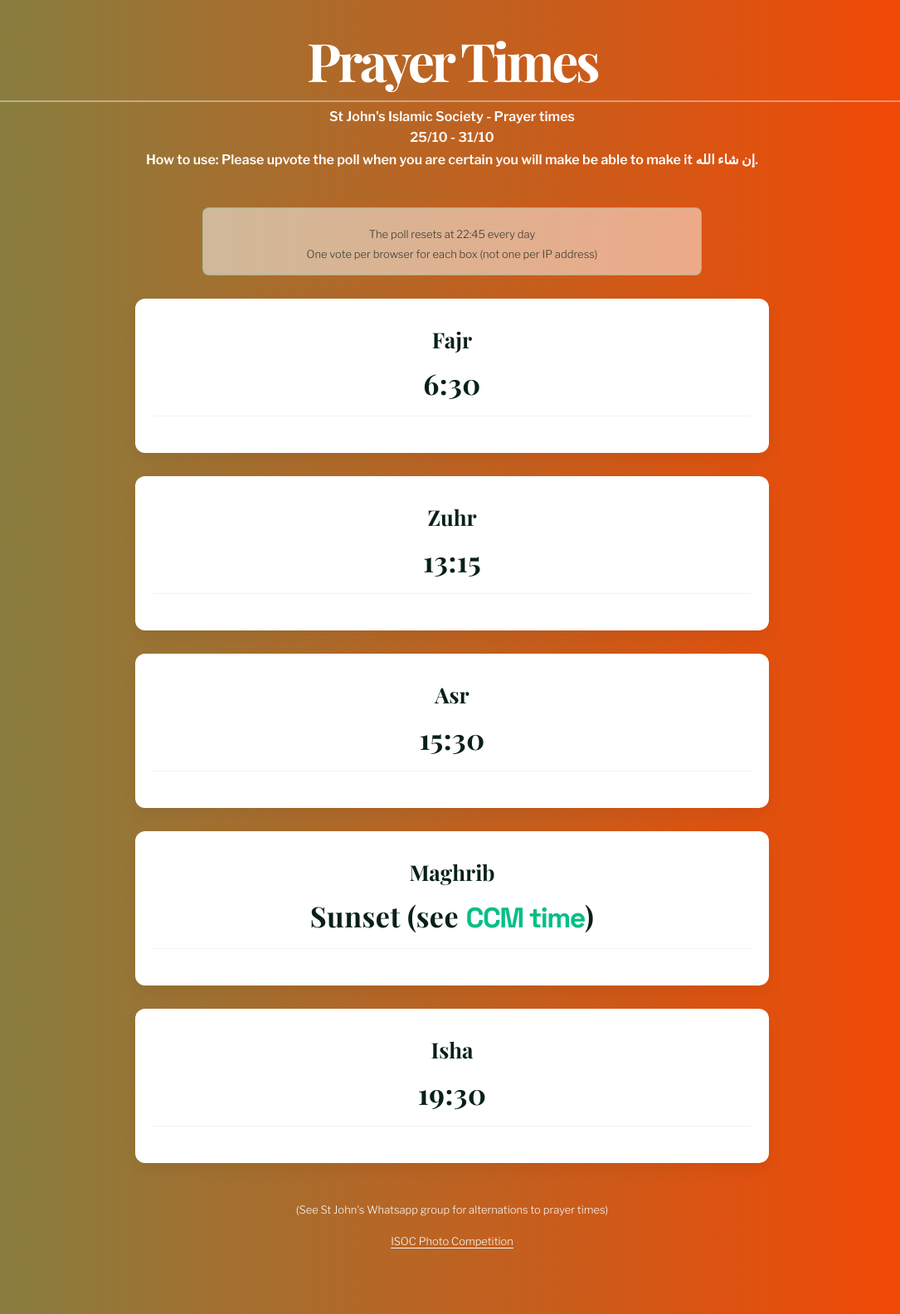
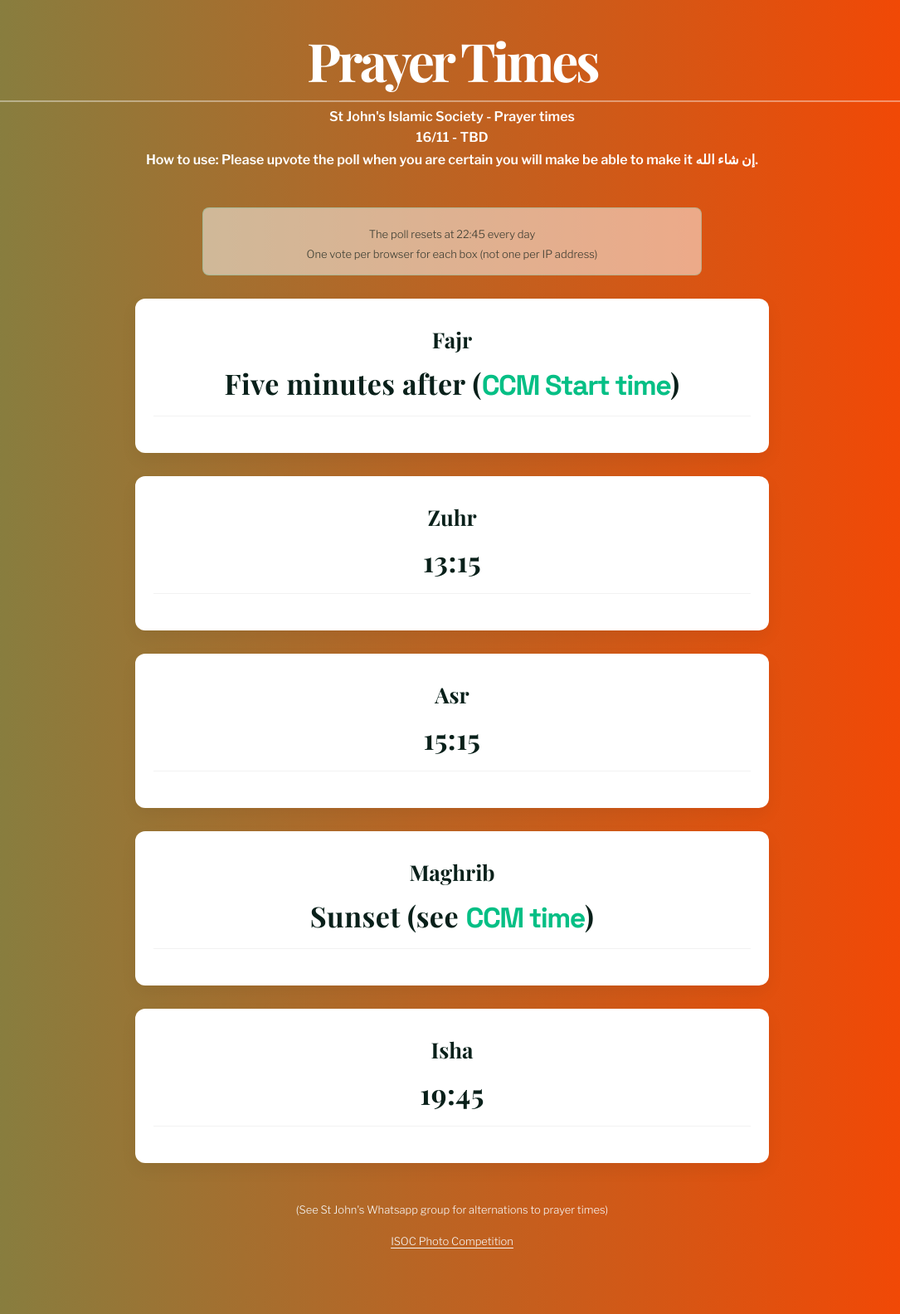
Before and after one commit to NotZakariya/NotZakariya.github.io, a Jekyll site: the page built from pages/prayertimes.md, in a window 1280 px wide. Shown: the whole page at 83% size, without its empty margins (95-1180 px from the left). Built offline with Jekyll 4.4.1, drawn with Linux system fonts in a browser that asks for light colours; a script that is not in the unit is left out.

Commit message:
Updated Prayer times

```diff
--- a/pages/prayertimes.md
+++ b/pages/prayertimes.md
@@ -12,7 +12,7 @@ no_container: true
     <header class="prayer-hero">
       <h1>Prayer Times</h1>
       <p>St John's Islamic Society - Prayer times</p>
-      <p id="date-range"> 25/10 - 31/10 </p>
+      <p id="date-range"> 16/11 - TBD </p>
       <p> How to use: Please upvote the poll when you are certain you will make be able to make it إن شاء الله. </p>
     </header>
 
@@ -24,7 +24,7 @@ no_container: true
     <section class="prayer-grid">
       <article class="prayer-card" data-prayer="Fajr">
         <div class="prayer-name">Fajr</div>
-        <div class="prayer-time">6:30</div>
+        <div class="prayer-time">Five minutes after (<a href="https://cambridgecentralmosque.org/prayer-times/" target="_blank">CCM Start time</a>)</div>
         <div class="prayer-poll"></div>
       </article>
 
@@ -36,19 +36,19 @@ no_container: true
 
       <article class="prayer-card" data-prayer="Asr">
         <div class="prayer-name">Asr</div>
-        <div class="prayer-time">15:30</div>
+        <div class="prayer-time">15:15</div>
         <div class="prayer-poll"></div>
       </article>
 
       <article class="prayer-card" data-prayer="Maghrib">
         <div class="prayer-name">Maghrib</div>
-        <div class="prayer-time">Sunset (see <a href="https://cambridgecentralmosque.org" target="_blank">CCM time</a>)</div>
+        <div class="prayer-time">Sunset (see <a href="https://cambridgecentralmosque.org/prayer-times/" target="_blank">CCM time</a>)</div>
         <div class="prayer-poll"></div>
       </article>
 
       <article class="prayer-card" data-prayer="Isha">
         <div class="prayer-name">Isha</div>
-        <div class="prayer-time">19:30</div>
+        <div class="prayer-time">19:45</div>
         <div class="prayer-poll"></div>
       </article>
     </section>
```
